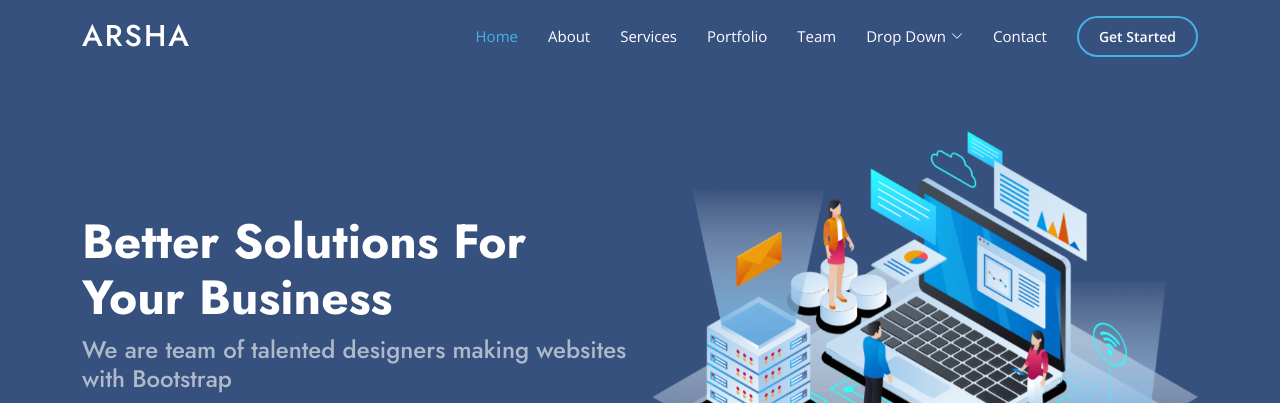
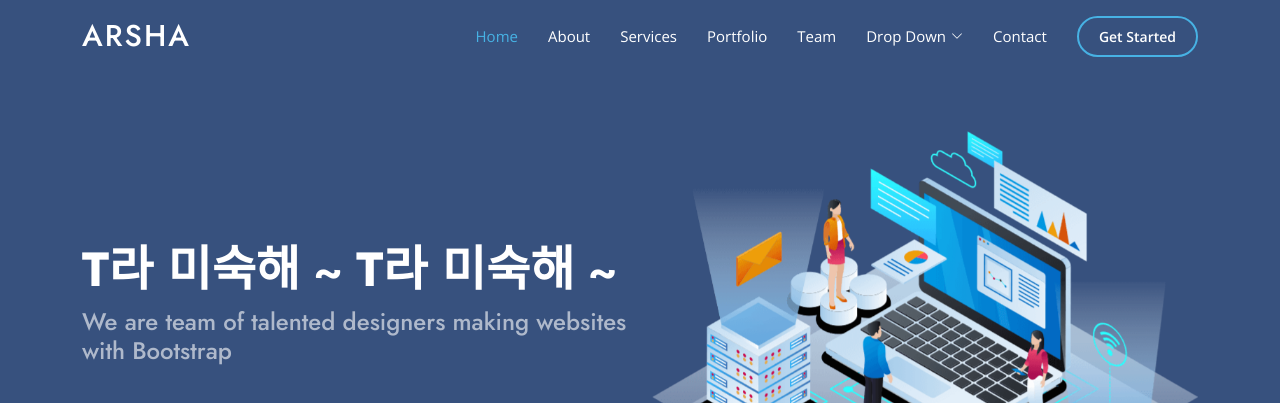
Before and after one commit to archi-chiki/docker-ecr, a plain HTML site: page index.html in a window 1280 px wide. Shown: the top 403 px of the page. Drawn offline with nearby package versions, Linux system fonts and the light colour scheme.

Commit message:
Edit index.html body

```diff
--- a/index.html
+++ b/index.html
@@ -85,7 +85,7 @@
     <div class="container">
       <div class="row">
         <div class="col-lg-6 d-flex flex-column justify-content-center pt-4 pt-lg-0 order-2 order-lg-1" data-aos="fade-up" data-aos-delay="200">
-          <h1>Better Solutions For Your Business</h1>
+          <h1>T라 미숙해 ~ T라 미숙해 ~</h1>
           <h2>We are team of talented designers making websites with Bootstrap</h2>
           <div class="d-flex justify-content-center justify-content-lg-start">
             <a href="#about" class="btn-get-started scrollto">Get Started</a>
```
